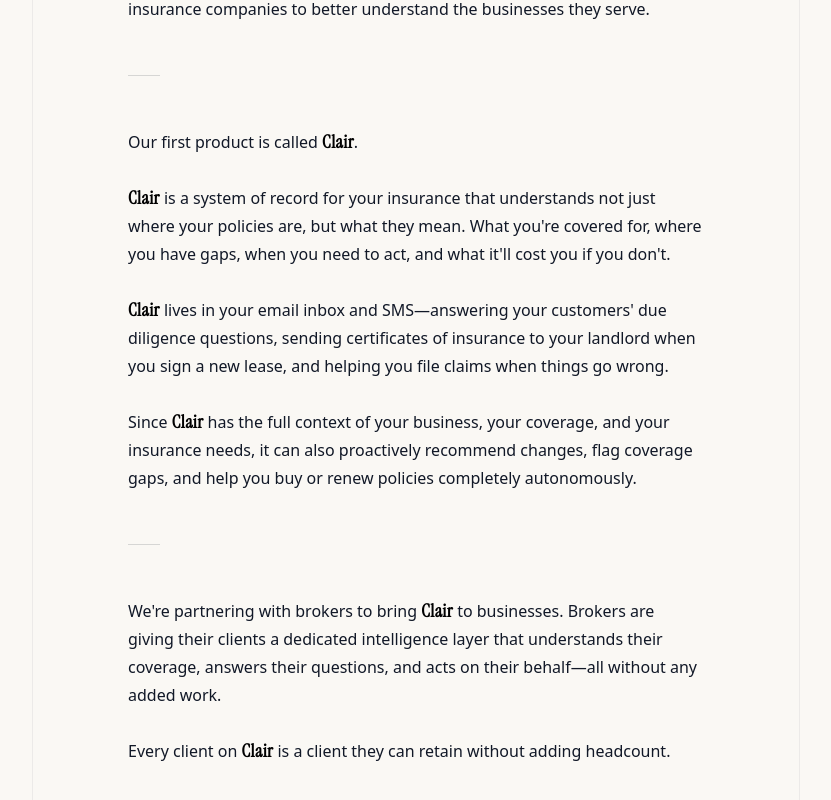
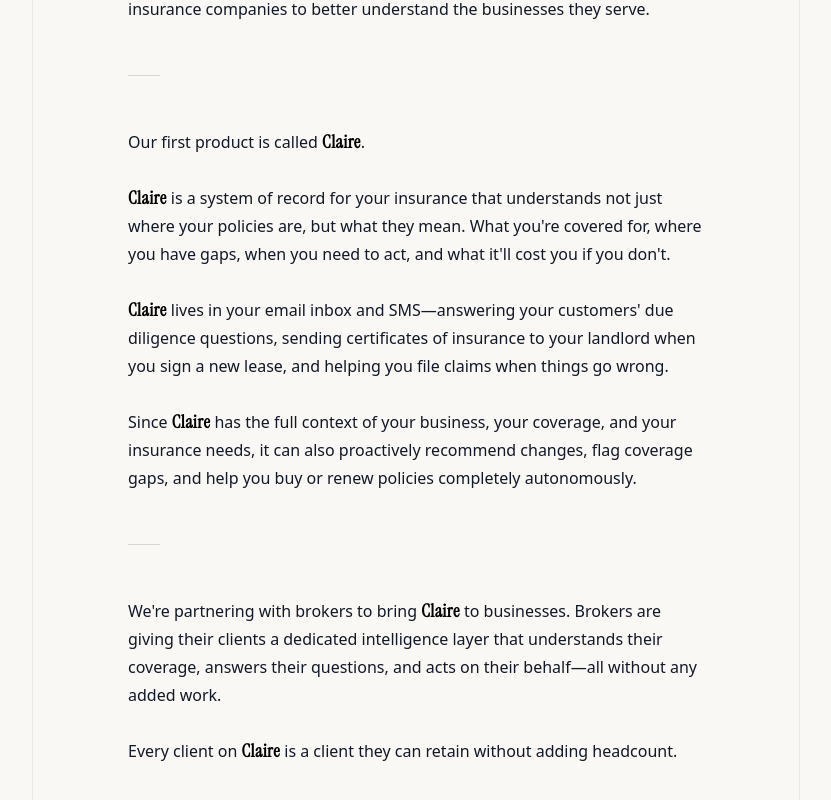
Before and after one commit to AdyanTanver/claire-demo, a Next.js app: page / in a window 1280 px wide. Shown: the part 1240-2040 px from the top of the page, without its empty margins (224-1055 px from the left). Built offline with nearby package versions, Linux system fonts and the light colour scheme.

Commit message:
Fix typo in Home component: update all instances of "Clair" to "Claire" for brand consistency.

```diff
--- a/src/app/page.tsx
+++ b/src/app/page.tsx
@@ -97,13 +97,13 @@
 
           <FadeIn>
             <p>
-              Our first product is called <BrandName>Clair</BrandName>.
+              Our first product is called <BrandName>Claire</BrandName>.
             </p>
           </FadeIn>
 
           <FadeIn>
             <p>
-              <BrandName>Clair</BrandName> is a system of record for your
+              <BrandName>Claire</BrandName> is a system of record for your
               insurance that understands not just where your policies are, but
               what they mean. What you&apos;re covered for, where you have gaps,
               when you need to act, and what it&apos;ll cost you if you
@@ -113,7 +113,7 @@
 
           <FadeIn>
             <p>
-              <BrandName>Clair</BrandName> lives in your email inbox and
+              <BrandName>Claire</BrandName> lives in your email inbox and
               SMS&mdash;answering your customers&apos; due diligence questions,
               sending certificates of insurance to your landlord when you sign a new lease, and
               helping you file claims when things go wrong.
@@ -122,7 +122,7 @@
 
           <FadeIn>
             <p>
-              Since <BrandName>Clair</BrandName> has the full context of your
+              Since <BrandName>Claire</BrandName> has the full context of your
               business, your coverage, and your insurance needs, it can also
               proactively recommend changes, flag coverage gaps, and help you buy
               or renew policies completely autonomously.
@@ -138,7 +138,7 @@
           <FadeIn>
             <p>
               We&apos;re partnering with brokers to bring{" "}
-              <BrandName>Clair</BrandName> to businesses. Brokers are giving
+              <BrandName>Claire</BrandName> to businesses. Brokers are giving
               their clients a dedicated intelligence layer that understands their
               coverage, answers their questions, and acts on their
               behalf&mdash;all without any added work.
@@ -147,7 +147,7 @@
 
           <FadeIn>
             <p>
-              Every client on <BrandName>Clair</BrandName> is a client they can
+              Every client on <BrandName>Claire</BrandName> is a client they can
               retain without adding headcount.
             </p>
           </FadeIn>
```
